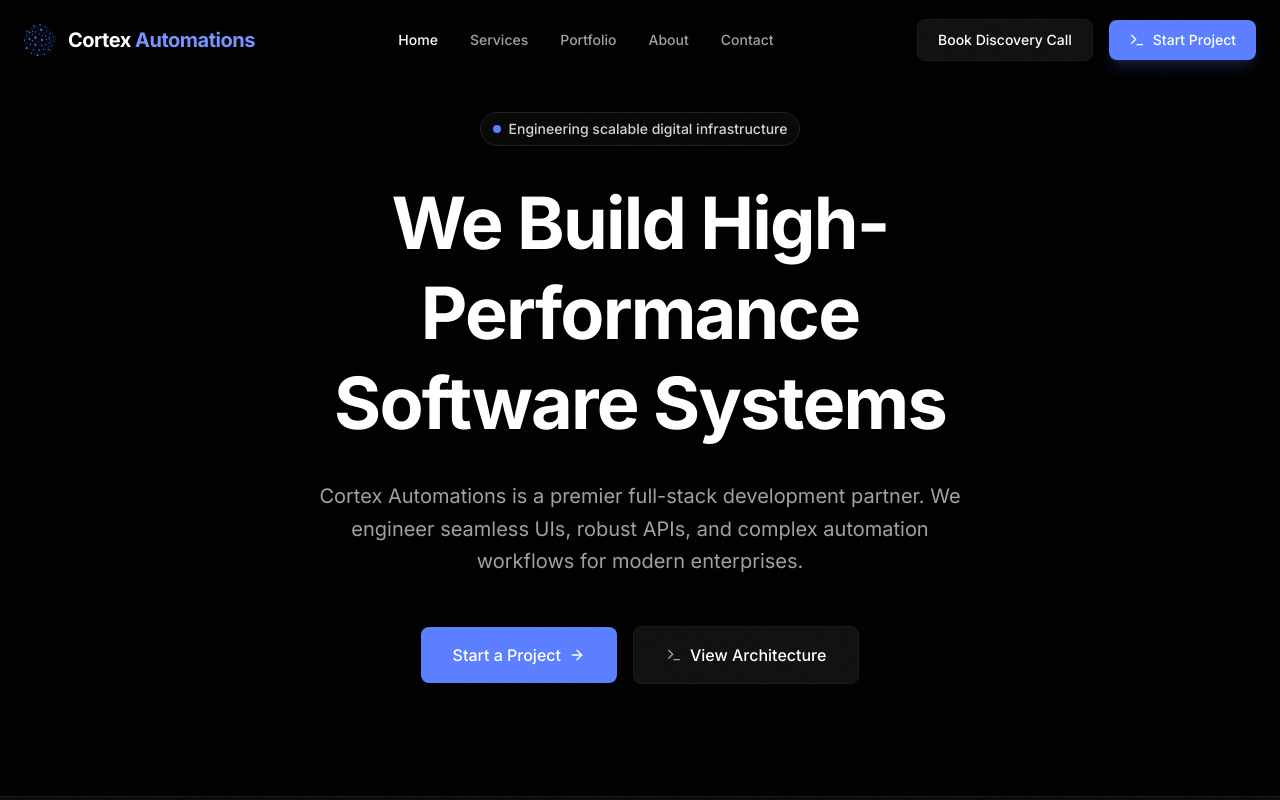
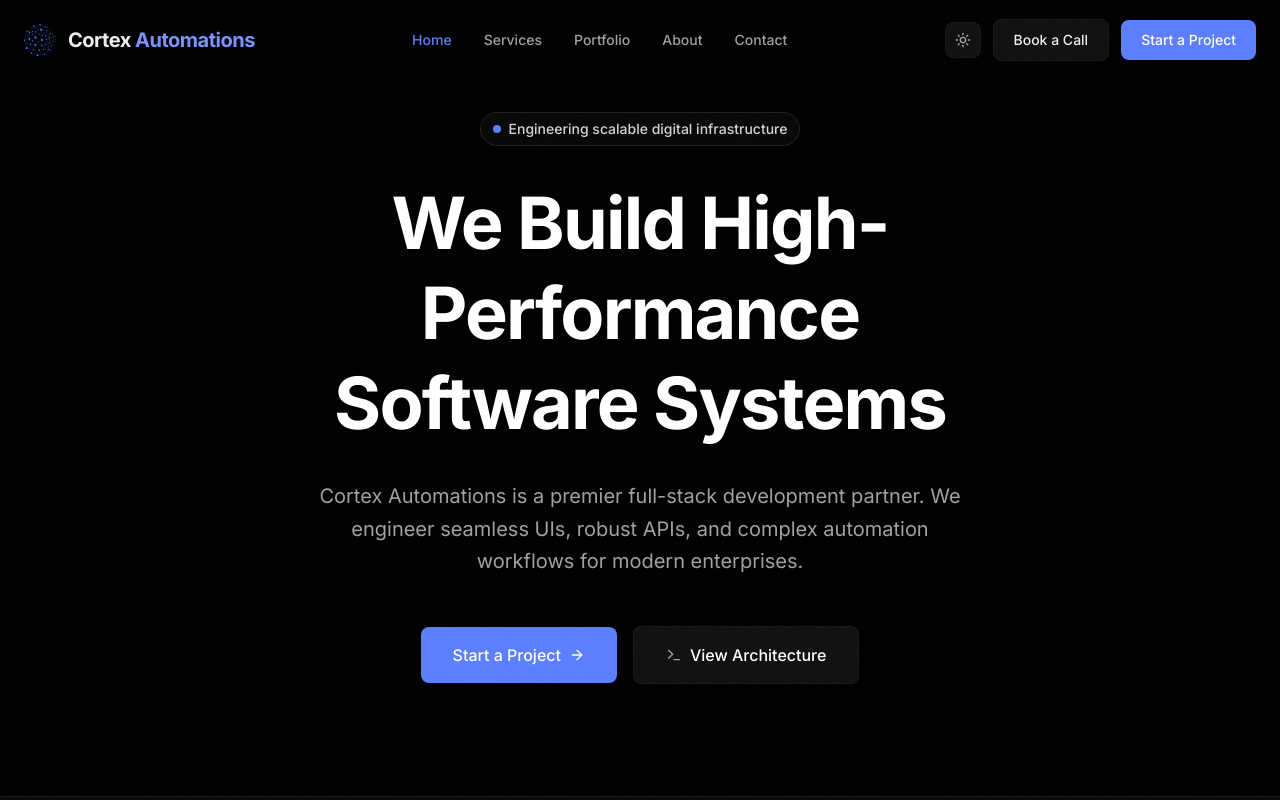
Before and after one commit to cortex-automations1/cortex-automations-website, a Next.js app: page / in a window 1280 px wide. Shown: the top 800 px of the page. Built offline with nearby package versions, Linux system fonts and the light colour scheme.

Commit message:
feat: redesign header — theme toggle, glassmorphism, nav underline hover

```diff
--- a/components/layout/header.tsx
+++ b/components/layout/header.tsx
@@ -4,9 +4,10 @@ import { useState, useEffect } from "react";
 import Link from "next/link";
 import Image from "next/image";
 import { usePathname } from "next/navigation";
-import { Menu, X, Terminal } from "lucide-react";
+import { Menu, X } from "lucide-react";
 import { cn } from "@/lib/utils";
 import { CAL_LINK } from "@/lib/constants";
+import { ThemeToggle } from "@/components/ui/theme-toggle";
 
 const NAVIGATION = [
   { name: "Home", href: "/" },
@@ -41,7 +42,7 @@ export function Header() {
       className={cn(
         "fixed top-0 w-full z-50 transition-all duration-300 border-b",
         scrolled
-          ? "bg-surface-0/80 backdrop-blur-md border-surface-200 shadow-lg shadow-surface-0/20"
+          ? "bg-surface-0/80 backdrop-blur-lg border-white/[0.06] shadow-sm"
           : "bg-transparent border-transparent",
       )}
     >
@@ -57,7 +58,7 @@ export function Header() {
               height={32}
               className="object-contain group-hover:scale-105 transition-transform"
             />
-            <span className="text-xl font-bold text-white tracking-tight">
+            <span className="text-xl font-bold tracking-tight">
               Cortex <span className="text-brand-400">Automations</span>
             </span>
           </Link>
@@ -71,8 +72,8 @@ export function Header() {
                   key={item.name}
                   href={item.href}
                   className={cn(
-                    "text-sm font-medium transition-colors hover:text-brand-400",
-                    isActive ? "text-white" : "text-neutral-400",
+                    "nav-link text-sm font-medium transition-colors hover:text-brand-400",
+                    isActive ? "text-brand-500" : "text-neutral-400",
                   )}
                 >
                   {item.name}
@@ -82,31 +83,35 @@ export function Header() {
           </nav>
 
           {/* Desktop CTA */}
-          <div className="hidden md:flex items-center gap-4">
+          <div className="hidden md:flex items-center gap-3">
+            <ThemeToggle />
             <a
               href={CAL_LINK}
               target="_blank"
               rel="noopener noreferrer"
-              className="px-5 py-2.5 text-sm font-medium text-white bg-surface-100 border border-surface-200 rounded-lg hover:bg-surface-200 transition-colors"
+              className="px-5 py-2.5 text-sm font-medium bg-surface-100 border border-surface-200 rounded-lg hover:bg-surface-200 transition-colors"
             >
-              Book Discovery Call
+              Book a Call
             </a>
             <Link
               href="/contact"
-              className="px-5 py-2.5 text-sm font-medium text-white bg-brand-500 rounded-lg hover:bg-brand-600 transition-colors shadow-lg shadow-brand-500/20 flex items-center gap-2"
+              className="px-5 py-2.5 text-sm font-medium text-white bg-brand-500 rounded-lg hover:bg-brand-600 transition-colors"
             >
-              <Terminal className="w-4 h-4" /> Start Project
+              Start a Project
             </Link>
           </div>
 
           {/* Mobile toggle */}
+          <div className="flex md:hidden items-center gap-3">
+            <ThemeToggle />
             <button
-            className="md:hidden p-2 text-neutral-400 hover:text-white transition-colors"
+              className="p-2 text-neutral-400 hover:text-white transition-colors"
               onClick={() => setIsOpen(!isOpen)}
               aria-label="Toggle menu"
             >
               {isOpen ? <X className="w-6 h-6" /> : <Menu className="w-6 h-6" />}
             </button>
+          </div>
         </div>
       </div>
 
@@ -126,7 +131,7 @@ export function Header() {
                 href={item.href}
                 className={cn(
                   "text-base font-medium transition-colors block py-2",
-                  isActive ? "text-brand-400" : "text-neutral-300 hover:text-white",
+                  isActive ? "text-brand-400" : "text-neutral-300 hover:text-brand-500",
                 )}
               >
                 {item.name}
@@ -138,15 +143,15 @@ export function Header() {
               href="/contact"
               className="w-full py-3 text-center text-sm font-medium text-white bg-brand-500 rounded-lg hover:bg-brand-600 transition-colors"
             >
-              Start Project
+              Start a Project
             </Link>
             <a
               href={CAL_LINK}
               target="_blank"
               rel="noopener noreferrer"
-              className="w-full py-3 text-center text-sm font-medium text-white bg-surface-100 border border-surface-200 rounded-lg hover:bg-surface-200 transition-colors"
+              className="w-full py-3 text-center text-sm font-medium bg-surface-100 border border-surface-200 rounded-lg hover:bg-surface-200 transition-colors"
             >
-              Book Discovery Call
+              Book a Call
             </a>
           </div>
         </div>
```
Lines whose indentation alone changed are shown as unchanged.
